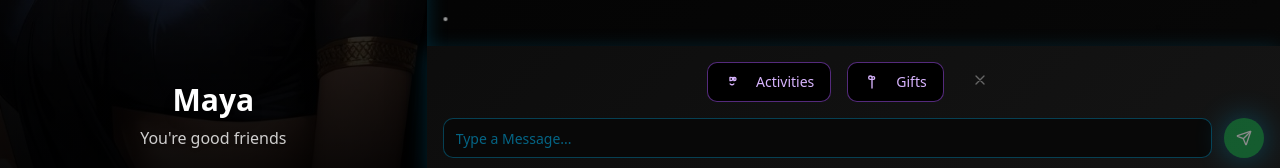
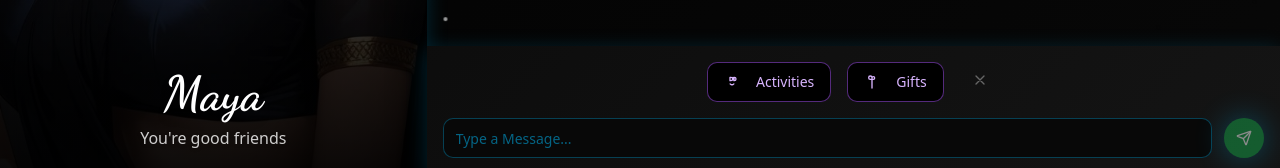
Before and after one commit to Gourab172003/Maya-AI, a React (Vite) app: page / in a window 1280 px wide. Shown: the part 626-794 px from the top of the page. Built offline with nearby package versions, Linux system fonts and the light colour scheme; the HTML template or start-up script is replaced by a standard one.

Commit message:
Change Maya's font style

```diff
--- a/index.html
+++ b/index.html
@@ -15,6 +15,7 @@
     <meta name="twitter:card" content="summary_large_image" />
     <meta name="twitter:site" content="@lovable_dev" />
     <meta name="twitter:image" content="https://lovable.dev/opengraph-image-p98pqg.png" />
+    <link rel="stylesheet" href="https://fonts.googleapis.com/css2?family=Dancing+Script:wght@400;700&display=swap">
   </head>
 
   <body>
--- a/src/components/ChatInterface.tsx
+++ b/src/components/ChatInterface.tsx
@@ -396,7 +396,7 @@ From this holographic heart ✨`
 
           {/* Character Info - Absolute positioned at bottom */}
           <div className="absolute bottom-0 left-0 right-0 z-20 text-center p-6">
-            <h2 className="text-3xl font-bold text-white mb-2 drop-shadow-lg">Maya</h2>
+            <h2 className="text-5xl font-script font-bold text-white mb-2 drop-shadow-lg">Maya</h2>
             <p className="text-white/80 drop-shadow">You're good friends</p>
           </div>
         </div>
--- a/tailwind.config.ts
+++ b/tailwind.config.ts
@@ -60,6 +60,9 @@ export default {
       transitionProperty: {
         'smooth': 'var(--transition-smooth)',
         'bounce': 'var(--transition-bounce)',
+      },
+      fontFamily: {
+        'script': ['Dancing Script', 'cursive'],
       },
       borderRadius: {
         lg: "var(--radius)",
```
